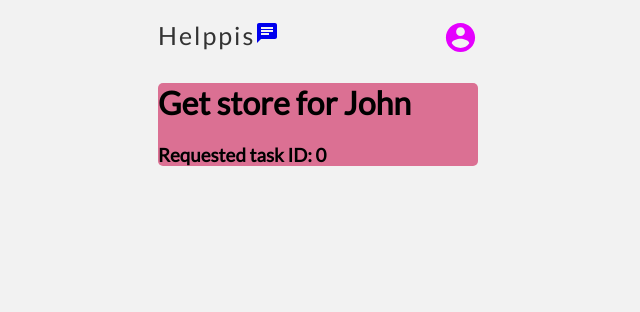
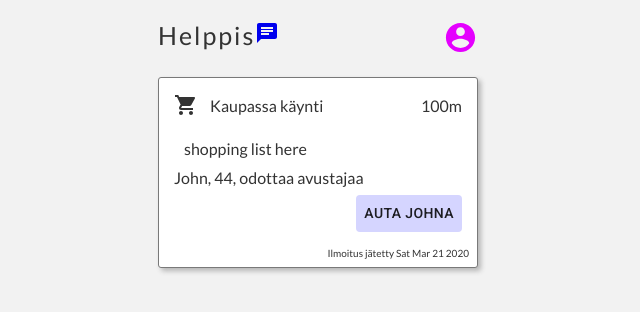
Before and after one commit to kclassic/helppis, a React (Create React App) app: page /home/0 in a window 1280 px wide. Shown: the top 312 px of the page, without its empty margins (322-962 px from the left). Built offline with nearby package versions, Linux system fonts and the light colour scheme.

Commit message:
TaskPage filler

```diff
--- a/src/TaskPage.jsx
+++ b/src/TaskPage.jsx
@@ -1,22 +1,88 @@
 import React from "react";
 import { useParams } from "react-router-dom";
+
+import styled from "styled-components";
+import Box from "@material-ui/core/Box";
+
+import ShoppingCartIcon from "@material-ui/icons/ShoppingCart";
+import HelpOutlineIcon from "@material-ui/icons/HelpOutline";
+import Button from "./components/BasicButton";
+
+const TaskContainer = styled(Box)`
+position: relative;
+  border: 1px solid #797979;
+  border-radius: 3px;
+  margin: 15px 0;
+  padding: 15px;
+  padding-bottom: 35px;
+  background-color: ${props => (props.active ? "#d0d0ff" : "#fff")};
+  color: #333;
+  box-shadow: 3px 3px 5px #b5b5b5;
+  ${props => (props.active ? "box-shadow: inset 0px 0px 5px #272727;" : null)}
+  }
+`;
+
+const IconContainer = styled(Box)`
+  display: flex;
+  align-items: center;
+  margin-bottom: 12px;
+  span {
+    margin-left: 12px;
+  }
+`;
+
+const Distance = styled(Box)`
+  margin-left: auto;
+`;
+const DetailsContainer = styled(Box)`
+  padding: 10px;
+`;
+
+const SmallText = styled("span")`
+  position: absolute;
+  bottom: 8px;
+  right: 8px;
+  font-size: 10px;
+`;
 
 const TaskPage = ({ tasks }) => {
   let { taskId } = useParams();
   const task = tasks.find(t => String(t.id) === taskId);
   if (!task) return null;
   return (
-    <div
-      style={{
-        backgroundColor: "palevioletred",
-        borderRadius: "5px"
-      }}
-    >
-      <h1>
-        Get {task.type.type} for {task.owner.name}
-      </h1>
-      <h3>Requested task ID: {task.id}</h3>
-    </div>
+    <TaskContainer>
+      <IconContainer>
+        {task.type.type === "store" ? (
+          <>
+            <ShoppingCartIcon htmlColor="#333" />
+            <span>Kaupassa käynti</span>
+            <Distance>100m</Distance>
+          </>
+        ) : (
+          <>
+            <HelpOutlineIcon htmlColor="#333" />
+            <span>Muu tarve</span>
+            <Distance>1.3km</Distance>
+          </>
+        )}
+      </IconContainer>
+      <DetailsContainer>shopping list here</DetailsContainer>
+      <span>
+        {task.owner.name}, {task.owner.age}, odottaa avustajaa
+      </span>
+      <div
+        style={{
+          display: "flex",
+          justifyContent: "flex-end",
+          paddingTop: "8px"
+        }}
+      >
+        <Button style={{ backgroundColor: "#d5d5ff" }}>
+          Auta {task.owner.name}a
+        </Button>
+      </div>
+      <SmallText>Ilmoitus jätetty {task.created.toDateString()}</SmallText>
+    </TaskContainer>
   );
 };
 
```
